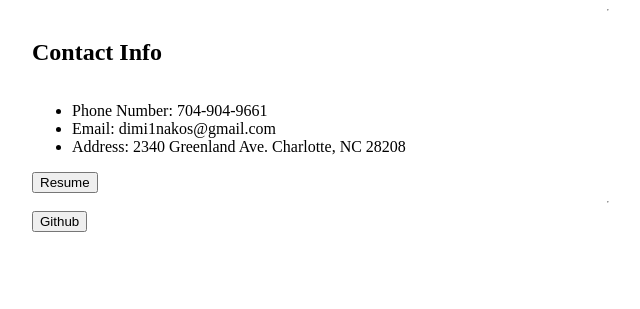
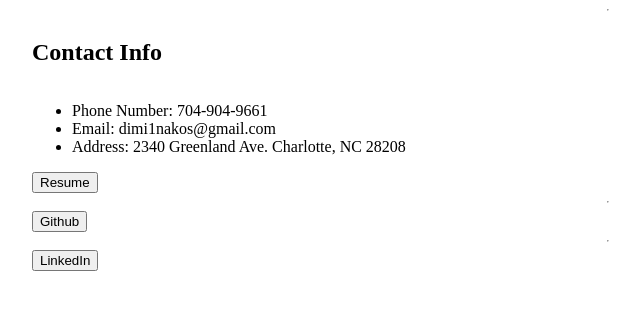
Before and after one commit to diminako/portfolio_main, a plain HTML site: page contact.html in a window 1280 px wide. Shown: the part 143-452 px from the top of the page, without its empty margins (32-672 px from the left). Drawn offline with nearby package versions, Linux system fonts and the light colour scheme.

Commit message:
LinkedIn added

```diff
--- a/contact.html
+++ b/contact.html
@@ -38,6 +38,13 @@
         <button>Github</button>
     </a>
 </span>
+<hr>
+
+<span>
+    <a href="https://www.linkedin.com/in/dimitri-nakos-850428186/">
+        <button>LinkedIn</button>
+    </a>
+</span>
 
 <script src="https://code.jquery.com/jquery-3.5.1.min.js"
     integrity="sha256-9/aliU8dGd2tb6OSsuzixeV4y/faTqgFtohetphbbj0=" crossorigin="anonymous"></script>
```
